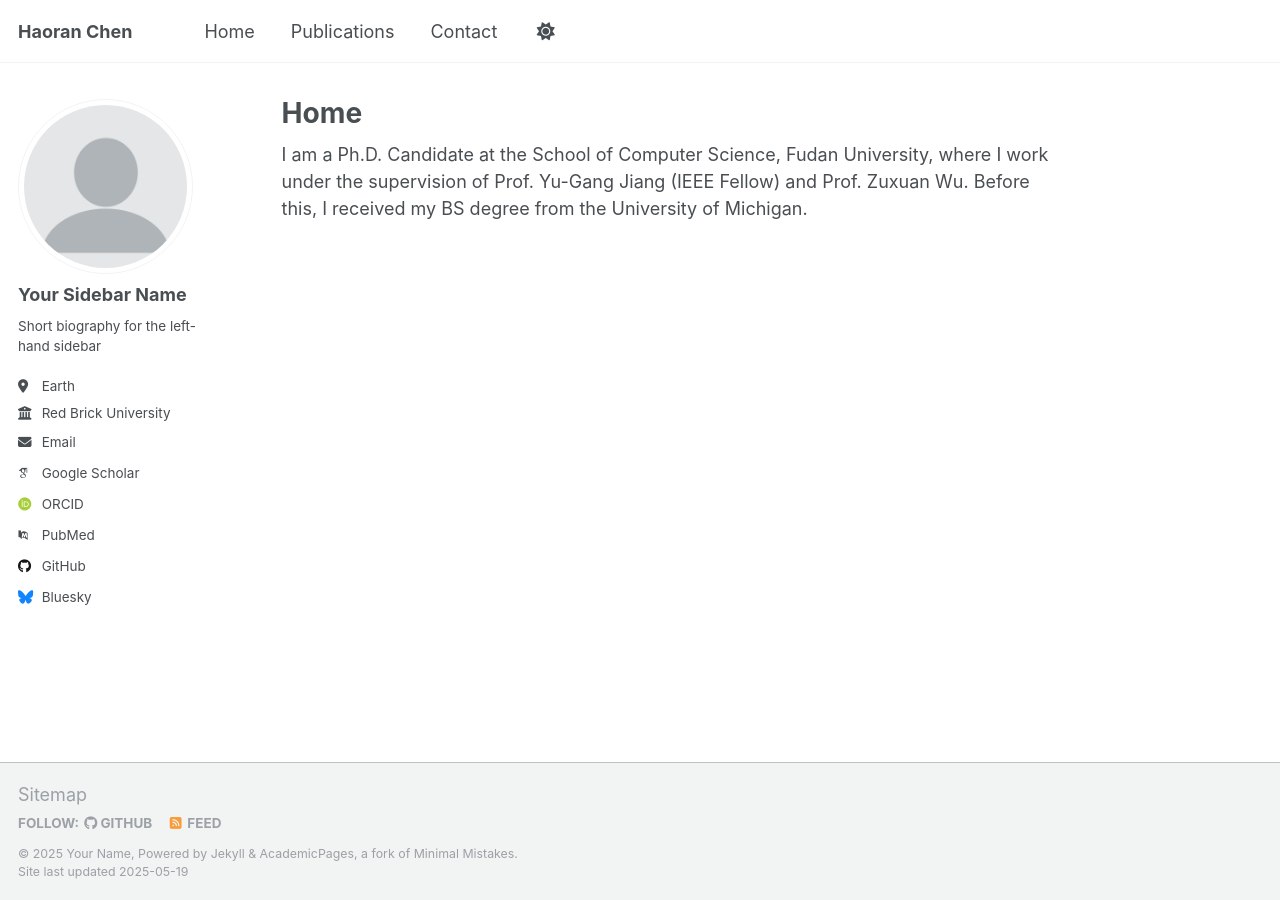
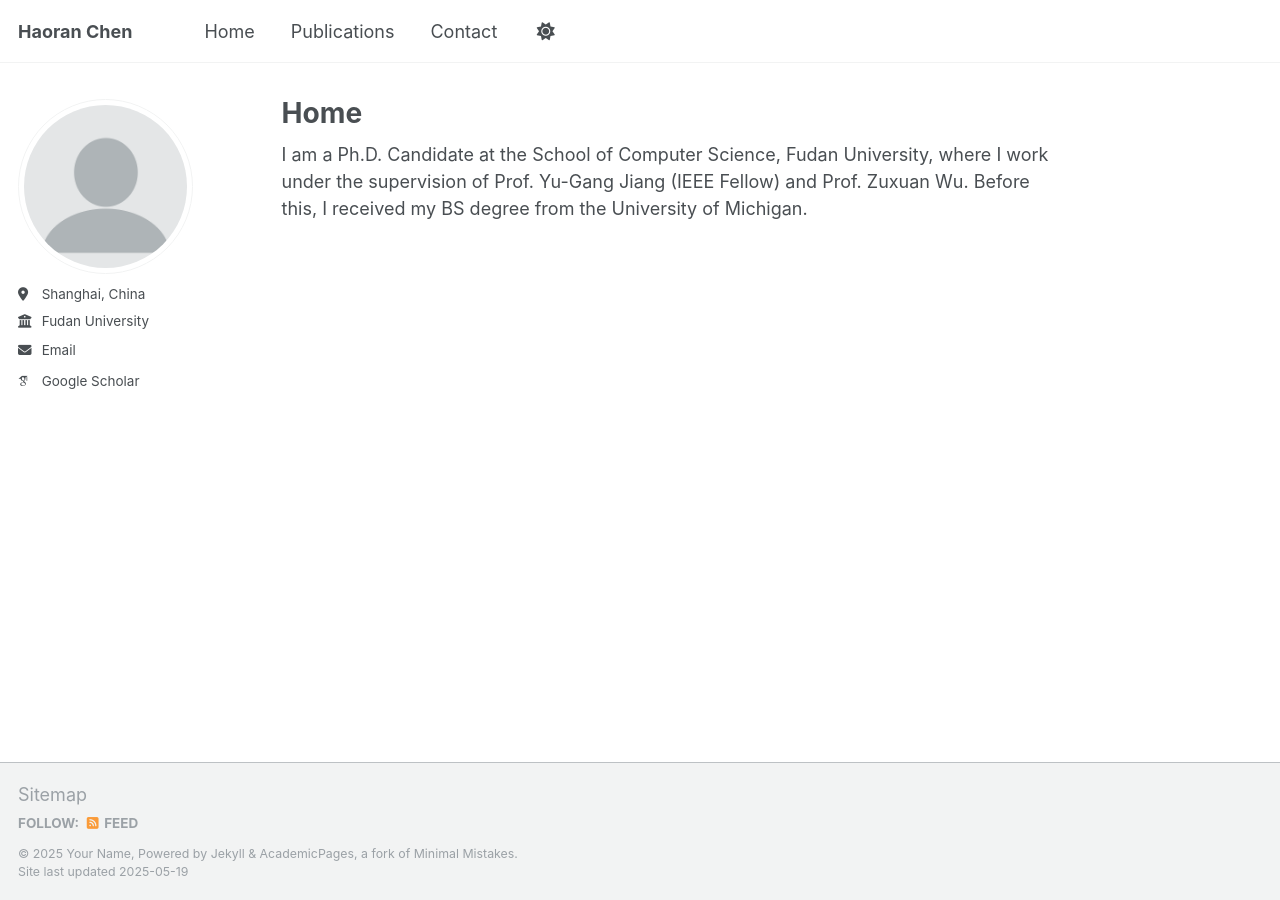
Before and after one commit to HaoranChen/haoranchen.github.io, a Jekyll site: the page built from _pages/about.md, in a window 1280 px wide. Built offline with Jekyll 4.4.1, drawn with Linux system fonts in a browser that asks for light colours; some web fonts are replaced.

Commit message:
Update _config.yml

```diff
--- a/_config.yml
+++ b/_config.yml
@@ -23,22 +23,22 @@ repository               : "academicpages/academicpages.github.io"
 author:
   # Biographic information
   avatar           : "profile.png"
-  name             : "Your Sidebar Name"
+  name             : #""
   pronouns         : # example: "she/her"
-  bio              : "Short biography for the left-hand sidebar"
-  location         : "Earth"
-  employer         : "Red Brick University"
+  bio              : #""
+  location         : "Shanghai, China"
+  employer         : "Fudan University"
   uri              : # URL
-  email            : "none@example.org"
+  email            : "chenhran21@m.fudan.edu.cn"
 
   # Academic websites
   academia         : # URL
   arxiv            : # URL - Update with the correct link to your profile
-  googlescholar    : "https://scholar.google.com/citations?user=PS_CX0AAAAAJ"
+  googlescholar    : "https://scholar.google.com/citations?user=g3LC7pkAAAAJ&hl=zh-CN"
   impactstory      : # URL
-  orcid            : "http://orcid.org/yourorcidurl"
+  orcid            : #"http://orcid.org/yourorcidurl"
   semantic         : # URL
-  pubmed           : "https://www.ncbi.nlm.nih.gov/pubmed/?term=john+snow"
+  pubmed           : #"https://www.ncbi.nlm.nih.gov/pubmed/?term=john+snow"
   researchgate     : # URL
   scopus           : # URL
 
@@ -46,12 +46,12 @@ author:
   bitbucket        : # Username - Update with your username on the site
   codepen          : # Username
   dribbble         : # Username
-  github           : "academicpages"
+  github           : #"academicpages"
   kaggle           : # Username
   stackoverflow    : # User number or user number and name (i.e., use "1" or "1/jeff-atwood")
 
   # Social media
-  bluesky          : "bsky.app" # Replace this with you Bluesky username
+  bluesky          : #"bsky.app" # Replace this with you Bluesky username
   facebook         : # Username
   flickr           : # Username
   foursquare       : # Username
```
